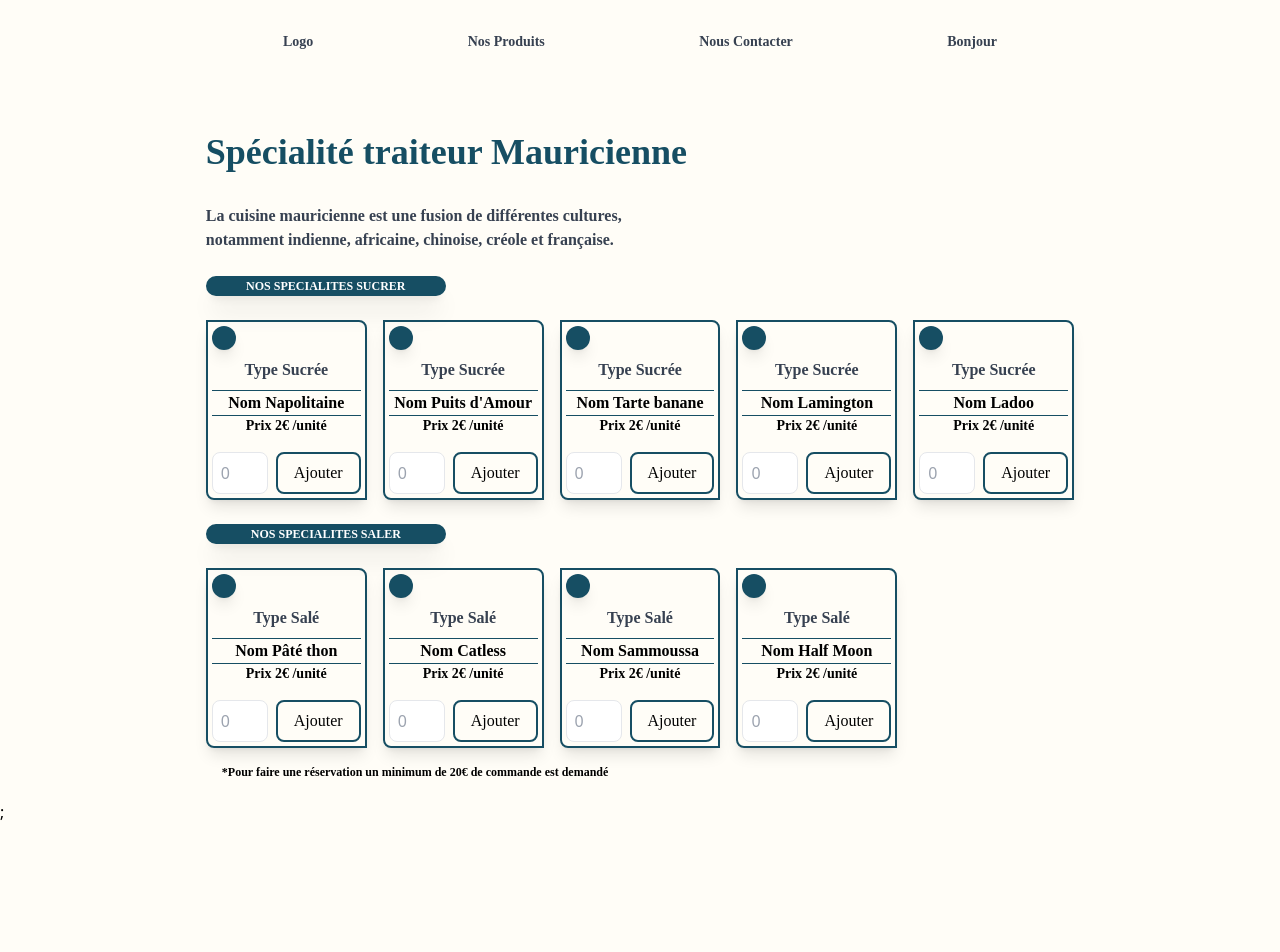
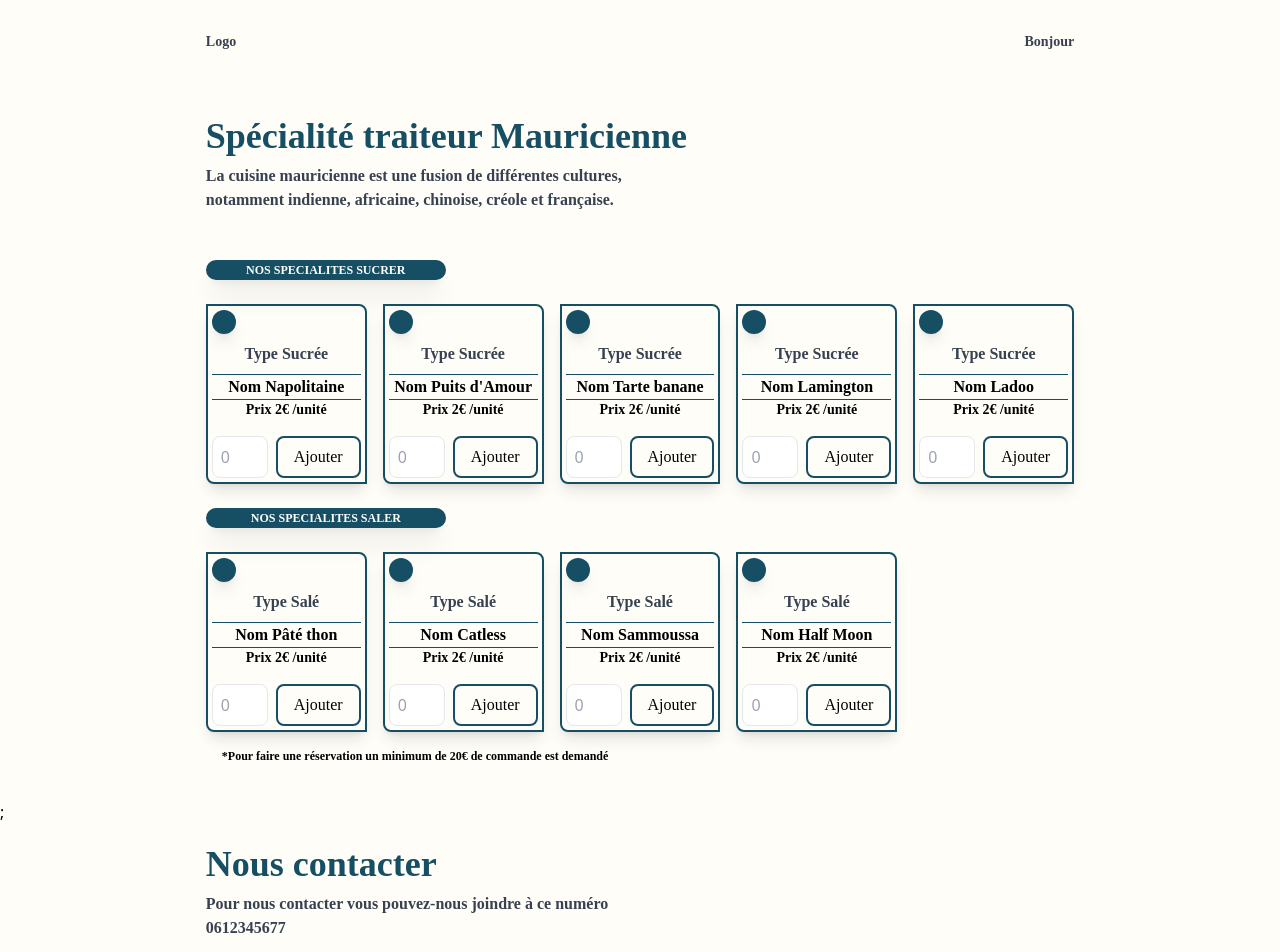
Before and after one commit to illshaad/Tigato, a Next.js app: page /commande in a window 1280 px wide. Shown: the top 952 px of the page. Before the commit the page ends 824 px from the top, so only its background shows below. Built offline with nearby package versions, Linux system fonts and the light colour scheme.

Commit message:
create readme

```diff
--- a/components/menu.tsx
+++ b/components/menu.tsx
@@ -2,14 +2,8 @@ import React from "react";
 
 export default function Menu({ name }: { name: string }) {
   return (
-    <div className="flex justify-around">
+    <div className="flex justify-between">
       <h1 className=" font-tilt-warp font-bold text-sm text-gray-700 ">Logo</h1>
-      <h1 className=" font-tilt-warp font-bold text-sm text-gray-700 ">
-        Nos Produits
-      </h1>
-      <h1 className=" font-tilt-warp font-bold text-sm text-gray-700 ">
-        Nous Contacter
-      </h1>
       <h1 className=" font-tilt-warp font-bold text-sm text-gray-700 ">
         Bonjour {name}
       </h1>
--- a/components/presentation.tsx
+++ b/components/presentation.tsx
@@ -1,14 +1,18 @@
 import React from "react";
-export default function Presentation() {
+export default function Presentation({
+  titre,
+  sousTitle,
+}: {
+  titre: string;
+  sousTitle: string;
+}) {
   return (
     <div>
-      <h1 className="text-4xl mt-20 font-bold font-tilt-warp text-cyan-900">
-        Spécialité traiteur Mauricienne
+      <h1 className="text-4xl mt-16 font-bold font-tilt-warp text-cyan-900">
+        {titre}
       </h1>
-
-      <p className="text-gray-700 mt-8 w-1/2 font-bold text-1xl font-tilt-warp ">
-        La cuisine mauricienne est une fusion de différentes cultures, notamment
-        indienne, africaine, chinoise, créole et française.
+      <p className=" text-1xl  mt-2 pb-6 w-1/2 font-bold  font-tilt-warp text-gray-700 ">
+        {sousTitle}
       </p>
     </div>
   );
--- a/components/reservation.tsx
+++ b/components/reservation.tsx
@@ -68,7 +68,7 @@ export default function Reservation({
                     </thead>
                     <tbody>
                       {information.map((e, key) => (
-                        <tr key="key">
+                        <tr key={key}>
                           <td className="px-12 py-3 text-xs whitespace-nowrap">
                             <p className="my-4 text-grey-900 text-center text-sm font-tilt-warp">
                               {e.products.name}
--- a/pages/commande/index.tsx
+++ b/pages/commande/index.tsx
@@ -19,7 +19,10 @@ export default function Commande() {
     <div className="flex h-[100vh] justify-center">
       <div className="p-8">
         <Menu name={name} />
-        <Presentation />
+        <Presentation
+          titre="Spécialité traiteur Mauricienne"
+          sousTitle="La cuisine mauricienne est une fusion de différentes cultures, notamment indienne, africaine, chinoise, créole et française."
+        />
         <Produits products={sucrer} titre="NOS SPECIALITES SUCRER" />
         <Produits products={saler} titre="NOS SPECIALITES SALER" />
         <Rappel />
@@ -35,6 +38,10 @@ export default function Commande() {
             />
           </div>
         )}
+        <Presentation
+          titre="Nous contacter"
+          sousTitle="Pour nous contacter vous pouvez-nous joindre à ce numéro 0612345677"
+        />
       </div>
       {/* <Image
         src="/apples.jpg"
--- a/pages/index.tsx
+++ b/pages/index.tsx
@@ -1,5 +1,5 @@
 import Head from "next/head";
-import Formulaire from "../components/formulaire";
+import Formulaire from "@/components/formulaire";
 
 export default function Home() {
   return (
@@ -15,7 +15,7 @@ export default function Home() {
           <h2 className="mb-2 text-3xl font-bold text-center font-tilt-warp  text-white">
             Tigato
           </h2>
-          <p className="mb-2 text-center font-normal text-white">
+          <p className="mb-2 text-center font-tilt-warp text-white">
             Pour continuer merci indiquer votre prénom
           </p>
           <p className="p-4 text-xs align-bottom text-center font-tilt-warp text-white">
```
Also changed, not shown: 1 other file (tests, documents, lock files or other folders).
